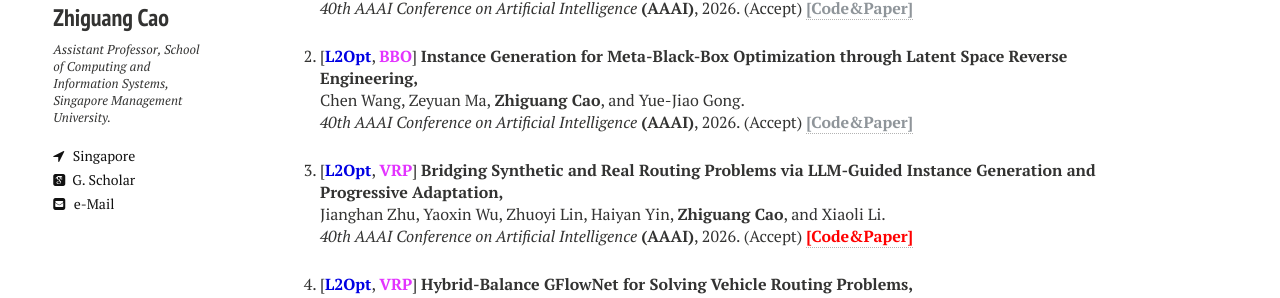
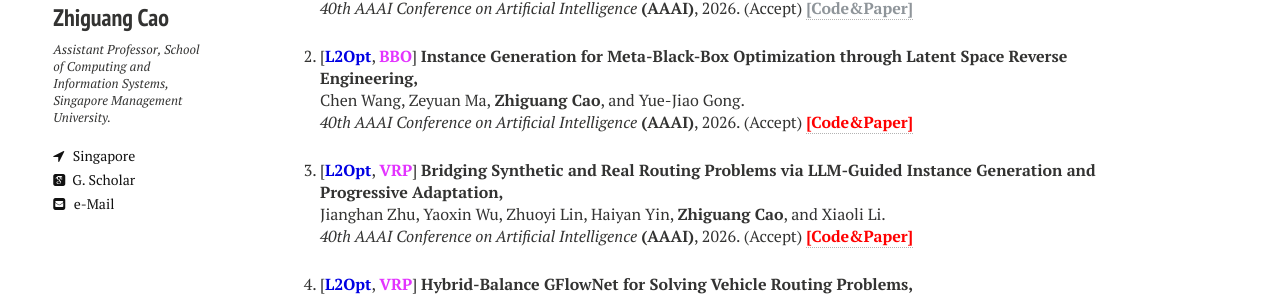
Before and after one commit to zhiguangcaosg/zhiguangcaosg.github.io, a Jekyll site: the page built from publications.md, in a window 1280 px wide. Shown: the part 288-586 px from the top of the page. Built offline with Jekyll 4.4.1, drawn with Linux system fonts in a browser that asks for light colours; nearby versions of some CDN libraries.

Commit message:
Update publications.html

```diff
--- a/_layouts/publications.html
+++ b/_layouts/publications.html
@@ -98,11 +98,14 @@ div.bibtex pre { font-size: 75%; overflow: auto;  width: 100%; padding: 0em 0em;
 </p>
 </li>
 
+
+
+
 <li>
 <p>
 [<font color="#0000E3"><b>L2Opt</b></font>, <font color="#E333FF"><b>BBO</b></font>] <b>Instance Generation for Meta-Black-Box Optimization through Latent Space Reverse Engineering,</b>
 <br> Chen Wang, Zeyuan Ma, <b>Zhiguang Cao</b>, and Yue-Jiao Gong.<br>
-<i>40th AAAI Conference on Artificial Intelligence</i> <b>(AAAI)</b>, 2026. (Accept) <a href="https://zhiguangcaosg.github.io/publications/"> <font color="#8F959A"><b>[Code&Paper]</b> </font></a>
+<i>40th AAAI Conference on Artificial Intelligence</i> <b>(AAAI)</b>, 2026. (Accept) <a href="https://github.com/MetaEvo/Diverse-BBO" target="_blank"> <font color="#FF0000"><b>[Code&Paper]</b> </font></a>
 </p>
 </li>
 
```
